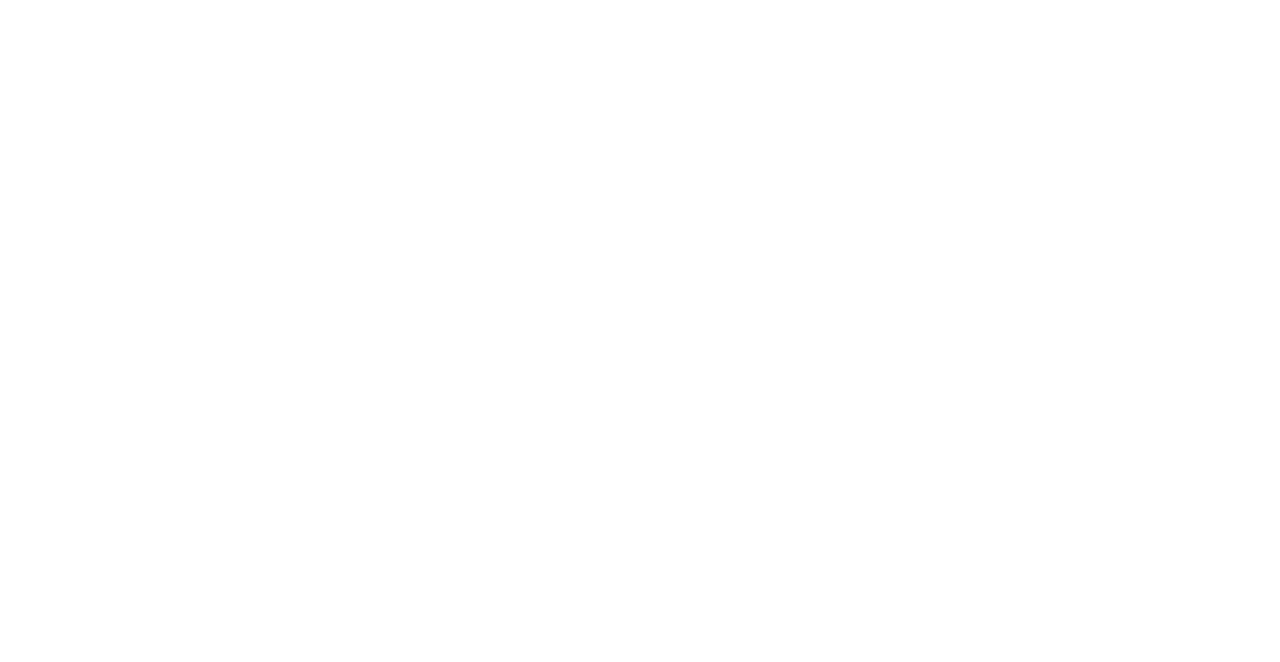
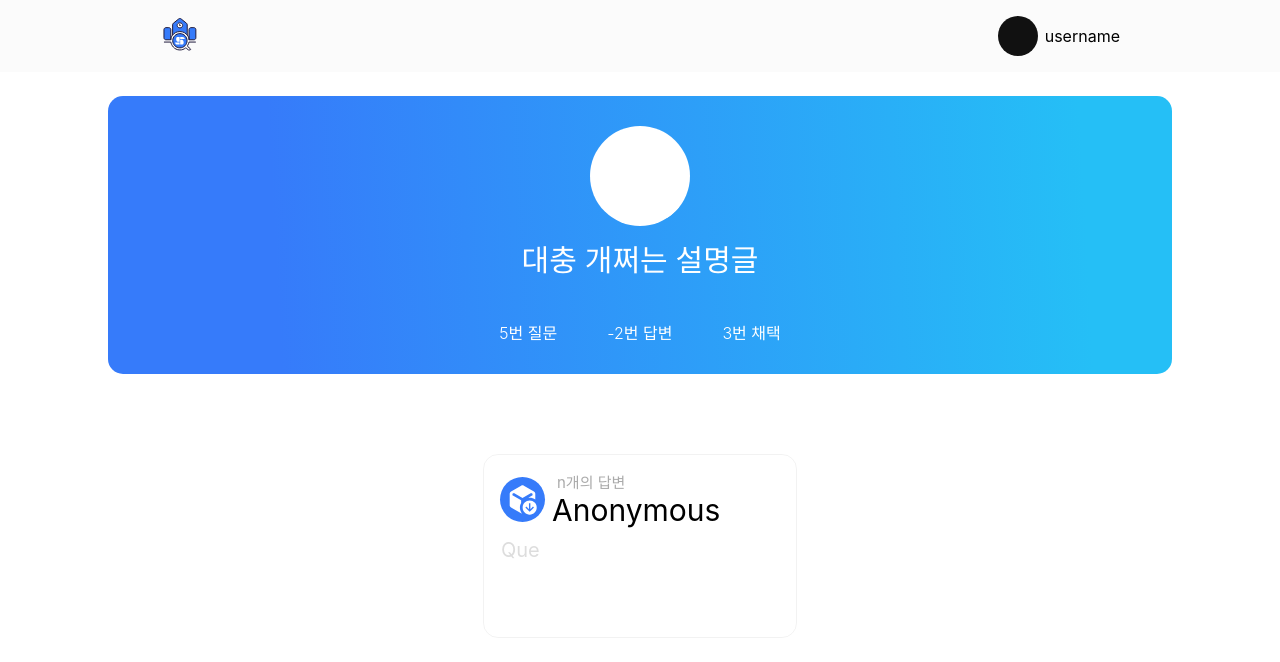
Before and after one commit to 5-23/realsus-frontend, a React (Create React App) app: page /mypage in a window 1280 px wide. Before the commit this address had no page. Shown: the top 662 px of the page. Built offline with nearby package versions, Linux system fonts and the light colour scheme; a web font is replaced by a local one.

Commit message:
feat: make mypage

```diff
--- a/src/App.jsx
+++ b/src/App.jsx
@@ -5,6 +5,7 @@
 import School from "./pages/School.jsx";
 import Home from "./pages/Home.jsx";
 import Answer from "./pages/Answer.jsx";
+import MyPage from "./pages/Mypage.jsx";
 
 const App = () => {
 	return (
@@ -15,6 +16,7 @@
 			<Route path="/signup_par" element={<SignupPar />} />
 			<Route path="/school" element={<School />} />
 			<Route path="/answer" element={<Answer />} />
+			<Route path="/mypage" element={<MyPage />} />
 		</Routes>
 	);
 };
--- /dev/null
+++ b/src/css/MyPage.module.css
@@ -0,0 +1,177 @@
+#app {
+	display: flex;
+	flex-direction: column;
+	align-items: center;
+	margin: 1.5rem;
+}
+
+.mainWrapper {
+	width: 100%;
+	display: flex;
+	flex-direction: column;
+	align-items: center;
+	position: relative;
+}
+a{
+	text-decoration: none;
+	color: black
+}
+.main {
+	width: calc(100% - 200px);
+	height: 150px;
+	max-width: 1500px;
+	display: flex;
+	flex-direction: column;
+	align-items: center;
+	justify-content: center;
+	color: white;
+	border-radius: 15px;
+	padding: 4rem 1rem;
+	background: linear-gradient(87deg, #367bfa 16.08%, #25bff6 91.41%);
+}
+
+.main{
+    > img {
+        width: 100px;
+        height: 100px;
+        border-radius: 100%;
+        background-color: #fff;
+    }
+    > h1 {
+        padding-top: 10px;
+        font-size: 30px;
+        font-weight: 500;
+        padding-bottom: 40px;
+    }
+    > div {
+        display: flex;
+        gap: 50px;
+        > b {
+            font-weight: 300;
+        }
+    }
+}
+
+.search {
+	display: flex;
+	position: absolute;
+	align-items: center;
+	gap: 10px;
+	bottom: -40px;
+}
+
+.search input {
+	border: 1px solid #eeeeee;
+	border-radius: 8px;
+	padding: 8px 8px;
+	text-indent: 8px;
+	margin-bottom: 1rem;
+	height: 40px;
+	background-color: #fff;
+	transition: border 0.2s ease-in-out;
+	box-shadow: 0px 10px 50px 0px #25bff650;
+	width: 20rem;
+	font-size: 18px;
+}
+
+.search input::placeholder {
+	color: #cccccc;
+	font-size: 18px;
+}
+
+.search input:focus {
+	outline: none;
+}
+
+.search button {
+	box-shadow: 0px 10px 50px 0px #25bff650;
+	border: none;
+	border-radius: 8px;
+	padding: 0.45rem 0.5rem;
+	margin-bottom: 1rem;
+	/* background-color: #367bfa; */
+	background-color: #fff;
+	color: rgb(163, 163, 163);
+	font-weight: 500;
+	cursor: pointer;
+	transition: all .2s;
+	height: 55px;
+	width: 55px;
+	&:hover{
+		transform: scale(1.05);
+	}
+	&:focus{
+		background-color: #eff1f5;
+		transform: scale(0.95);
+	}
+
+}
+
+.cardWrapper {
+	max-width: 1500px;
+	margin-top: 5rem;
+	display: flex;
+	justify-content: center;
+	flex-wrap: wrap;
+	grid-template-columns: 1fr 1fr 1fr;
+	gap: 2rem;
+}
+
+.card {
+	min-height: 150px;
+	min-width: 280px;
+	display: flex;
+	flex-direction: column;
+	border-radius: 15px;
+	padding: 1rem;
+	margin-bottom: 1rem;
+	border: 1px solid rgba(0, 0, 0, 0.05);
+	font-size: 30px;
+	transition: all 0.5s;
+	cursor: pointer;
+	/* box-shadow: 0 0 50px #00000005; */
+	> p:nth-child(2) {
+		font-size: 20px;
+		color: #ddd;
+	}
+	&:hover {
+		box-shadow: 0 0 50px #00000005;
+		transform: translateY(-2px) scale(1.01);
+	}
+
+	> p{
+		padding-top: 10px;
+		padding-left: 1px;
+	}
+}
+
+.titleWrapper {
+	display: flex;
+	align-items: center;
+	gap: 7px;
+    > div:last-child{
+        > p:first-child{
+            text-indent: 5px;
+            color: #aaa;
+            font-size: 15px;
+        }
+
+        > p:last-child{
+            font-size: 30px;
+        }
+    }
+}
+
+.iconWrapper {
+	background-color: #367bfa;
+    border-radius: 100%;
+	width: 45px;
+	height: 45px;
+	display: flex;
+	justify-content: center;
+	align-items: center;
+
+	> img {
+		width: 35px;
+	}
+}
--- /dev/null
+++ b/src/pages/Mypage.jsx
@@ -0,0 +1,44 @@
+import styles from "../css/MyPage.module.css";
+import SchoolIcon from "../img/school_icon.svg";
+import Header from "../components/Header";
+
+const Mypage = () => {
+	return (
+		<div>
+			<Header />
+			<div id={styles.app}>
+				<div className={styles.mainWrapper}>
+					<div className={styles.main}>
+						<img src={SchoolIcon} alt=""/>
+						<h1>대충 개쩌는 설명글</h1>
+						<div>
+							<b>5번 질문</b>
+							<b>-2번 답변</b>
+							<b>3번 채택</b>
+						</div>
+					</div>
+				</div>
+
+
+				<div className={styles.cardWrapper}>
+					<a href="/school">
+						<div className={styles.card}>
+							<div className={styles.titleWrapper}>
+								<div className={styles.iconWrapper}>
+									<img src={SchoolIcon} alt="" />
+								</div>
+								<div>
+									<p>n개의 답변</p>
+									<p>Anonymous</p>
+								</div>
+							</div>
+							<p>Que</p>
+						</div>
+					</a>
+				</div>
+			</div>
+		</div>
+	);
+};
+
+export default Mypage;
```
